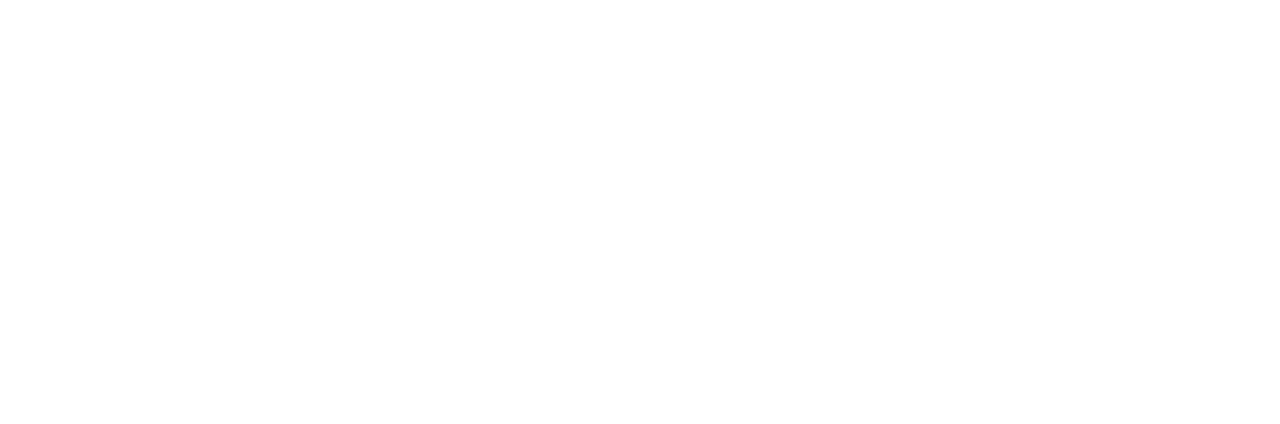
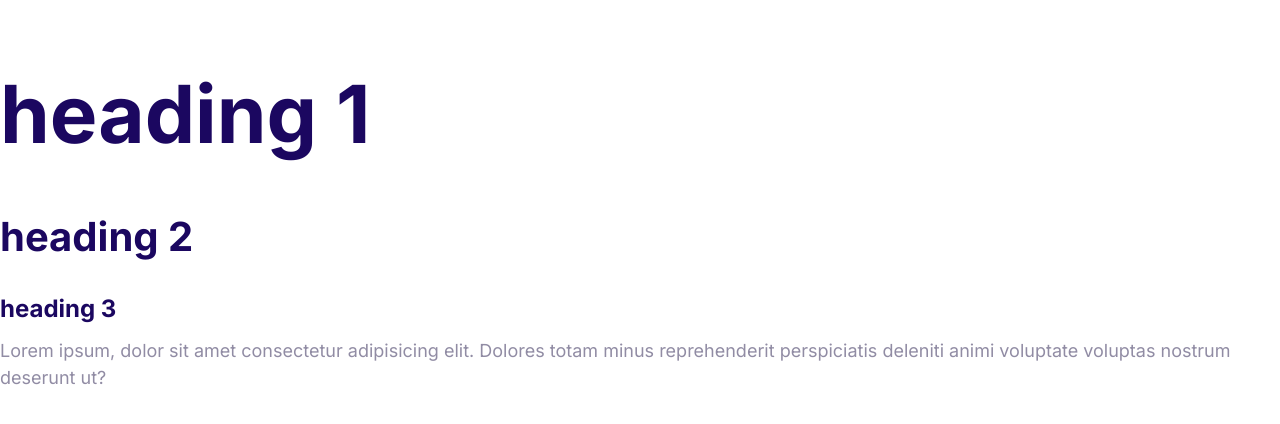
Before and after one commit to tasiroof77/Moshify, a plain HTML site: page index.html in a window 1280 px wide. Drawn offline with Linux system fonts and the light colour scheme.

Commit message:
Define the styles for the fonts.

```diff
--- a/css/styles.css
+++ b/css/styles.css
@@ -5,3 +5,52 @@
   --color-headings: #1b0760;
   --color-body: #918ca4;
 }
+
+html {
+  font-size: 62.5%;
+}
+
+body {
+  font-family: Inter, Arial, Helvetica, sans-serif;
+  font-size: 2.4rem;
+  line-height: 1.5;
+  color: var(--color-body);
+}
+
+h1,
+h2,
+h3 {
+  color: var(--color-headings);
+  margin-bottom: 1rem;
+}
+
+h1 {
+  font-size: 7rem;
+}
+
+h2 {
+  font-size: 4rem;
+}
+
+h3 {
+  font-size: 3rem;
+}
+
+p {
+  margin-top: 0;
+}
+
+@media screen and (min-width: 1024px) {
+  body {
+    font-size: 1.8rem;
+  }
+  h1 {
+    font-size: 8rem;
+  }
+  h2 {
+    font-size: 4rem;
+  }
+  h3 {
+    font-size: 2.4rem;
+  }
+}
--- a/index.html
+++ b/index.html
@@ -5,8 +5,23 @@
     <meta http-equiv="X-UA-Compatible" content="IE=edge" />
     <meta name="viewport" content="width=device-width, initial-scale=1.0" />
     <title>Document</title>
+    <link rel="preconnect" href="https://fonts.googleapis.com" />
+    <link rel="preconnect" href="https://fonts.gstatic.com" crossorigin />
+    <link
+      href="https://fonts.googleapis.com/css2?family=Inter:wght@400;700&display=swap"
+      rel="stylesheet"
+    />
     <link rel="stylesheet" href="css/normalize.css" />
     <link rel="stylesheet" href="css/styles.css" />
   </head>
-  <body></body>
+  <body>
+    <h1>heading 1</h1>
+    <h2>heading 2</h2>
+    <h3>heading 3</h3>
+    <p>
+      Lorem ipsum, dolor sit amet consectetur adipisicing elit. Dolores totam
+      minus reprehenderit perspiciatis deleniti animi voluptate voluptas nostrum
+      deserunt ut?
+    </p>
+  </body>
 </html>
```
